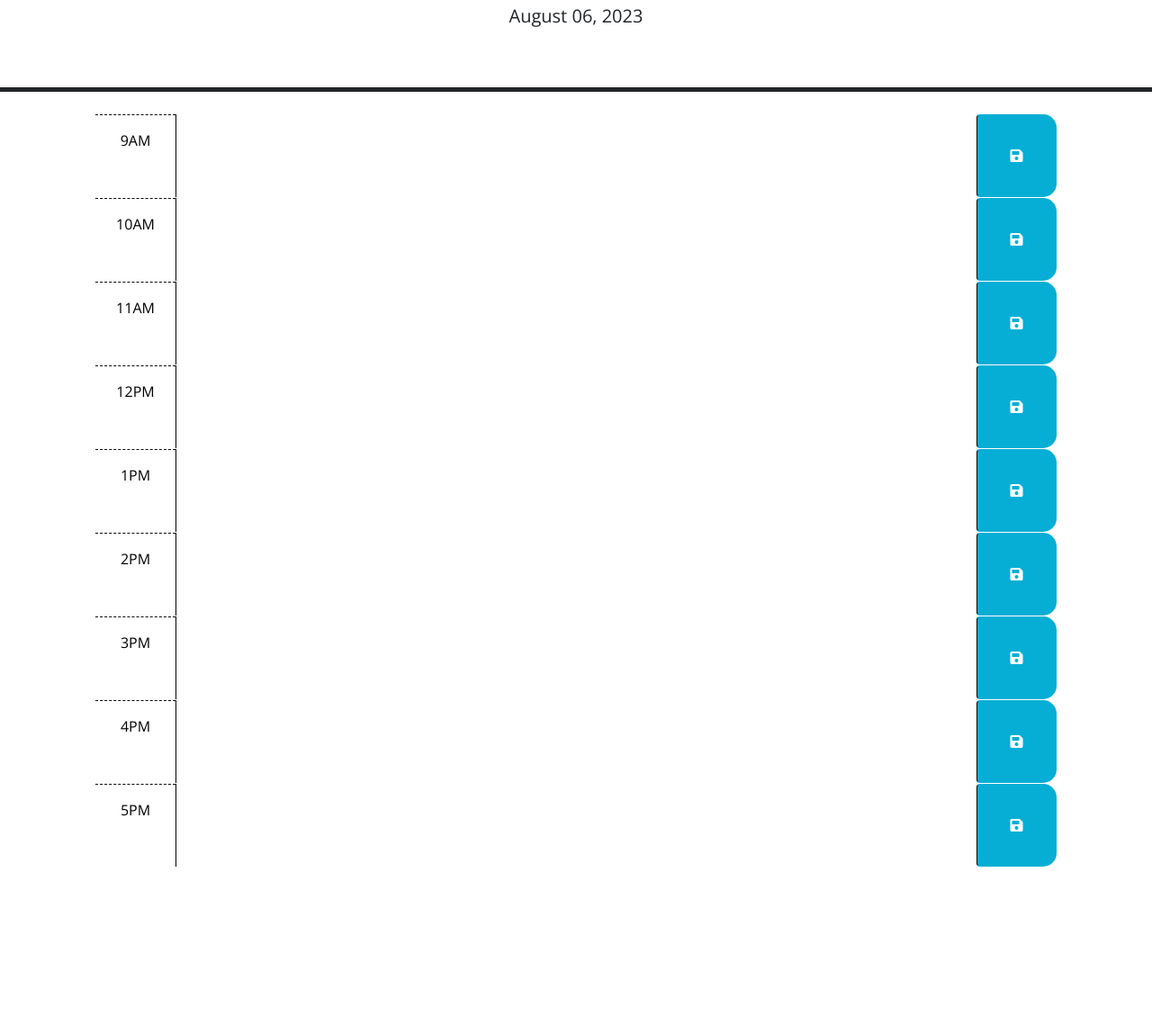
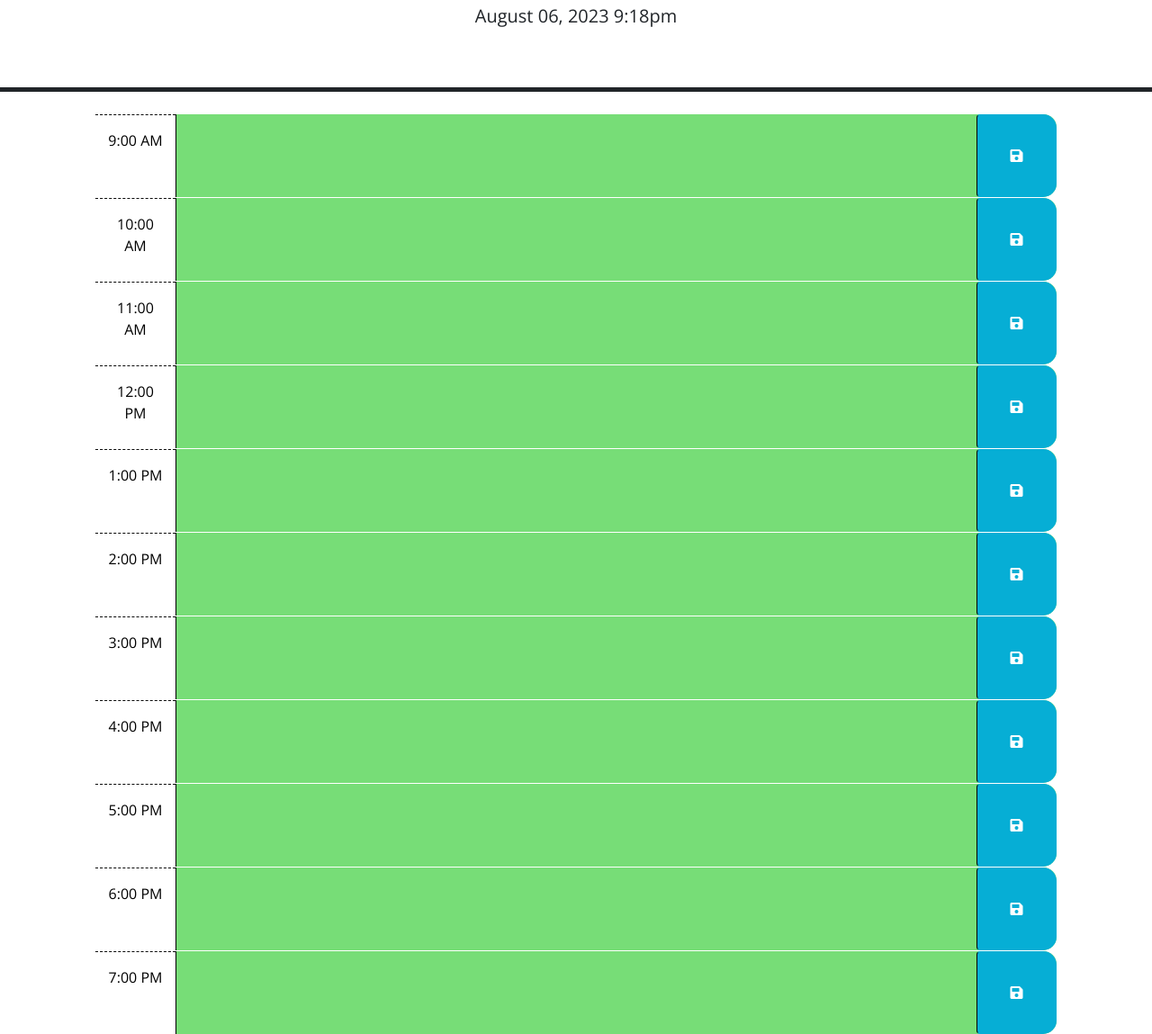
Before and after one commit to Matthuu75/Work-Day-Scheduler, a plain HTML site: page index.html in a window 1280 px wide. Shown: the part 176-1325 px from the top of the page at 90% size. Before the commit the page ends 1139 px from the top, so only its background shows below. Drawn offline with nearby package versions, Linux system fonts and the light colour scheme.

Commit message:
added the localStorage, time with h:mm and am/pm, added function for the current time to display past, present or future colors depending on time of day

```diff
--- a/index.html
+++ b/index.html
@@ -26,7 +26,7 @@
     <div id="hour-9" class="row time-block">
       <!-- div that shows the hour -->
       <div class="col-2 col-md-1 hour text-center py-3">
-        9AM</div>
+        9:00 AM</div>
       <!-- Place to write out-->
       <textarea id="textArea" class="col-8 col-md-10 description" rows="3"> </textarea>
       <!-- save button -->
@@ -37,7 +37,7 @@
 
     <div id="hour-10" class="row time-block">
       <div class="col-2 col-md-1 hour text-center py-3">
-        10AM</div>
+        10:00 AM</div>
       <textarea id="textArea" class="col-8 col-md-10 description" rows="3"> </textarea>
       <button class="btn saveBtn col-2 col-md-1" aria-label="save">
         <i class="fas fa-save" aria-hidden="true"></i>
@@ -46,7 +46,7 @@
 
     <div id="hour-11" class="row time-block">
       <div class="col-2 col-md-1 hour text-center py-3">
-        11AM</div>
+        11:00 AM</div>
       <textarea id="textArea" class="col-8 col-md-10 description" rows="3"> </textarea>
       <button class="btn saveBtn col-2 col-md-1" aria-label="save">
         <i class="fas fa-save" aria-hidden="true"></i>
@@ -55,7 +55,7 @@
 
     <div id="hour-12" class="row time-block">
       <div class="col-2 col-md-1 hour text-center py-3">
-        12PM</div>
+        12:00 PM</div>
       <textarea id="textArea" class="col-8 col-md-10 description" rows="3"> </textarea>
       <button class="btn saveBtn col-2 col-md-1" aria-label="save">
         <i class="fas fa-save" aria-hidden="true"></i>
@@ -64,7 +64,7 @@
 
     <div id="hour-1" class="row time-block">
       <div class="col-2 col-md-1 hour text-center py-3">
-        1PM</div>
+        1:00 PM</div>
       <textarea id="textArea" class="col-8 col-md-10 description" rows="3"> </textarea>
       <button class="btn saveBtn col-2 col-md-1" aria-label="save">
         <i class="fas fa-save" aria-hidden="true"></i>
@@ -73,7 +73,7 @@
 
     <div id="hour-2" class="row time-block">
       <div class="col-2 col-md-1 hour text-center py-3">
-        2PM</div>
+        2:00 PM</div>
       <textarea id="textArea" class="col-8 col-md-10 description" rows="3"> </textarea>
       <button class="btn saveBtn col-2 col-md-1" aria-label="save">
         <i class="fas fa-save" aria-hidden="true"></i>
@@ -82,7 +82,7 @@
 
     <div id="hour-3" class="row time-block">
       <div class="col-2 col-md-1 hour text-center py-3">
-        3PM</div>
+        3:00 PM</div>
       <textarea id="textArea" class="col-8 col-md-10 description" rows="3"> </textarea>
       <button class="btn saveBtn col-2 col-md-1" aria-label="save">
         <i class="fas fa-save" aria-hidden="true"></i>
@@ -91,7 +91,7 @@
 
     <div id="hour-4" class="row time-block">
       <div class="col-2 col-md-1 hour text-center py-3">
-        4PM</div>
+        4:00 PM</div>
       <textarea id="textArea" class="col-8 col-md-10 description" rows="3"> </textarea>
       <button class="btn saveBtn col-2 col-md-1" aria-label="save">
         <i class="fas fa-save" aria-hidden="true"></i>
@@ -100,7 +100,25 @@
 
     <div id="hour-5" class="row time-block">
       <div class="col-2 col-md-1 hour text-center py-3">
-        5PM</div>
+        5:00 PM</div>
+      <textarea id="textArea" class="col-8 col-md-10 description" rows="3"> </textarea>
+      <button class="btn saveBtn col-2 col-md-1" aria-label="save">
+        <i class="fas fa-save" aria-hidden="true"></i>
+      </button>
+    </div>
+
+    <div id="hour-5" class="row time-block">
+      <div class="col-2 col-md-1 hour text-center py-3">
+        6:00 PM</div>
+      <textarea id="textArea" class="col-8 col-md-10 description" rows="3"> </textarea>
+      <button class="btn saveBtn col-2 col-md-1" aria-label="save">
+        <i class="fas fa-save" aria-hidden="true"></i>
+      </button>
+    </div>
+
+    <div id="hour-5" class="row time-block">
+      <div class="col-2 col-md-1 hour text-center py-3">
+        7:00 PM</div>
       <textarea id="textArea" class="col-8 col-md-10 description" rows="3"> </textarea>
       <button class="btn saveBtn col-2 col-md-1" aria-label="save">
         <i class="fas fa-save" aria-hidden="true"></i>
--- a/script.js
+++ b/script.js
@@ -1,51 +1,44 @@
-// $(document).ready(function () {
+$(document).ready(function () {
+  console.log("ready!")
 
-//   const timeBlockEl = $(".time-block");
+  const timeBlock = $(".time-block");
+  timeBlock.on('click', 'button', function () {
+    const thisId = $(this).closest('.time-block').attr('id');
+    const thisDescription = $(this).siblings('.description');
+    localStorage.setItem(thisId, thisDescription.val());
+  })
 
-//   timeBlockEl.on('click', 'button', function () {
-//     const thisId = $(this).closest('.time-block').attr('id');
-//     const thisInput = $(this).siblings('.description');
-//     localStorage.setItem(thisId, thisInput.val());
-//   })
+  timeBlock.each(function () {
 
+    hourTime = $(this).attr('id');
 
-  function displayDate() {
-    const currentDayEl = $("#currentDay")
-    currentDayEl.text(dayjs().format('MMMM DD, YYYY'));
+    currentHour = dayjs().format('h');
+
+    if (hourTime < currentHour) {
+      $(this).addClass('past');
+      $(this).removeClass('present, future');
+    }
+
+    else if (hourTime > currentHour) {
+      $(this).addClass('future');
+      $(this).removeClass('present, past');
+    }
+
+    else {
+      $(this).addClass('present');
+      $(this).removeClass('past, future');
+    }
+
+    savedDescription = localStorage.getItem(hourTime);
+    $(this).find('.description').val(savedDescription)
+
+  })
+
+  function displayDateTime() {
+    const currentDayEl = $("#currentDay");
+    currentDayEl.text(dayjs().format('MMMM DD, YYYY h:mma'));
   }
-  displayDate()
-// }
 
-// )
+  setInterval(displayDateTime, 1000);
 
-
-//make grey for past times
-//make red for present times
-//make green for future times
-//add a variable to make the colors show up according to system time
-
-
-
-  // Wrap all code that interacts with the DOM in a call to jQuery to ensure that
-// the code isn't run until the browser has finished rendering all the elements
-// in the html.
-$(function () {
-  // TODO: Add a listener for click events on the save button. This code should
-  // use the id in the containing time-block as a key to save the user input in
-  // local storage. HINT: What does `this` reference in the click listener
-  // function? How can DOM traversal be used to get the "hour-x" id of the
-  // time-block containing the button that was clicked? How might the id be
-  // useful when saving the description in local storage?
-  //
-  // TODO: Add code to apply the past, present, or future class to each time
-  // block by comparing the id to the current hour. HINTS: How can the id
-  // attribute of each time-block be used to conditionally add or remove the
-  // past, present, and future classes? How can Day.js be used to get the
-  // current hour in 24-hour time?
-  //
-  // TODO: Add code to get any user input that was saved in localStorage and set
-  // the values of the corresponding textarea elements. HINT: How can the id
-  // attribute of each time-block be used to do this?
-  //
-  // TODO: Add code to display the current date in the header of the page.
-});
+})
--- a/style.css
+++ b/style.css
@@ -31,7 +31,7 @@ textarea {
 }
 
 .past {
-  background-color: #d3d3d3;
+  background-color: #858585;
   color: white;
 }
 
```
